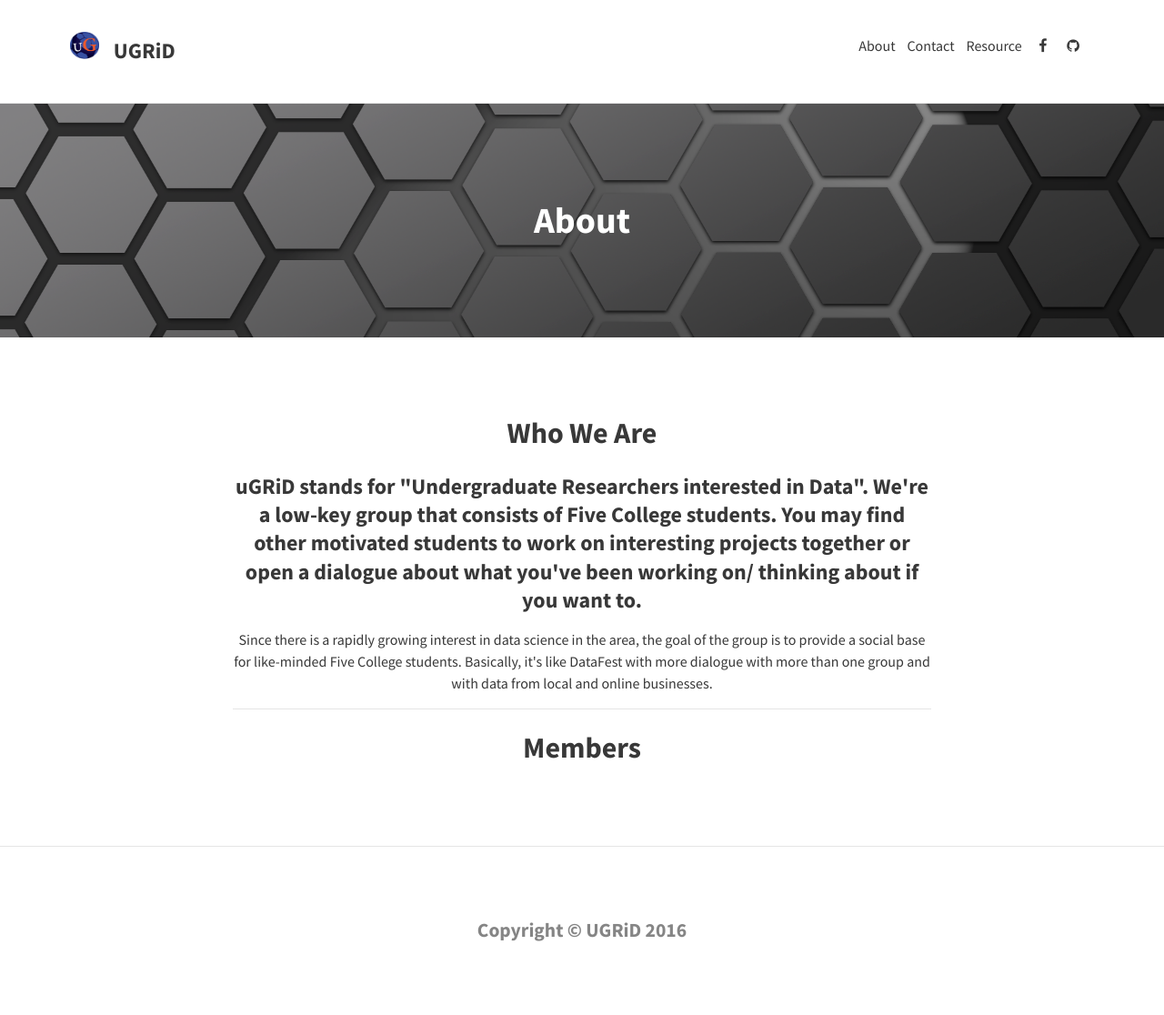
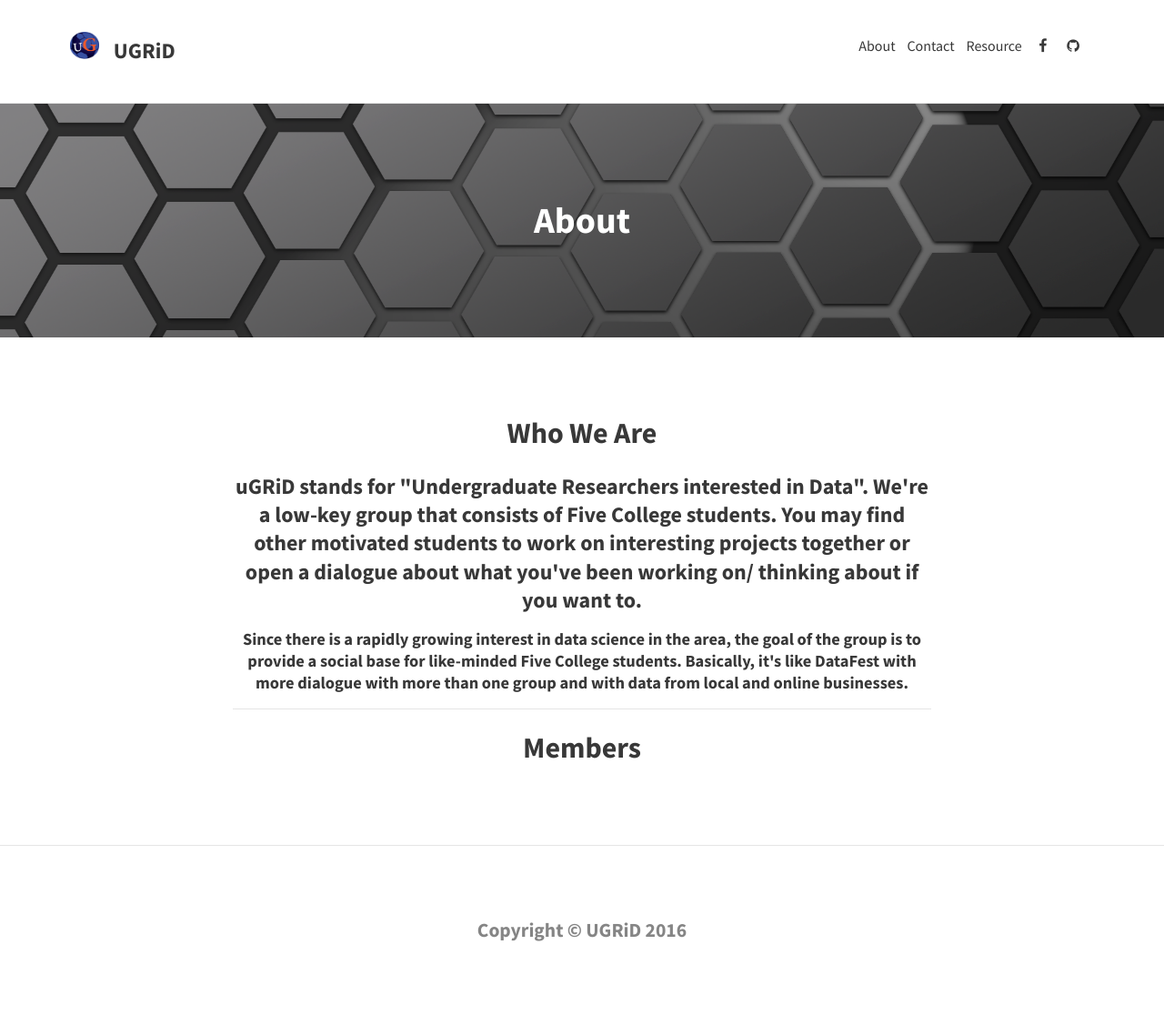
Before and after one commit to sketchplatform/ugriders.github.io, a Jekyll site: the page built from about.md, in a window 1280 px wide. Shown: the whole page at 91% size. Built offline with Jekyll 4.4.1, drawn with Linux system fonts in a browser that asks for light colours; nearby versions of some CDN libraries.

Commit message:
Update about.md

```diff
--- a/about.md
+++ b/about.md
@@ -13,9 +13,10 @@ Who We Are
 uGRiD stands for "Undergraduate Researchers interested in Data". We're a low-key group that consists of Five College students. You may find other motivated students to work on interesting projects together or open a dialogue about what you've been working on/ thinking about if you want to.
 </h3></center>
 
-<center><p>
+
+<center><h4>
 Since there is a rapidly growing interest in data science in the area, the goal of the group is to provide a social base for like-minded Five College students. Basically, it's like DataFest with more dialogue with more than one group and with data from local and online businesses.
-</p></center>
+</h4></center>
 
 ---
 
```
